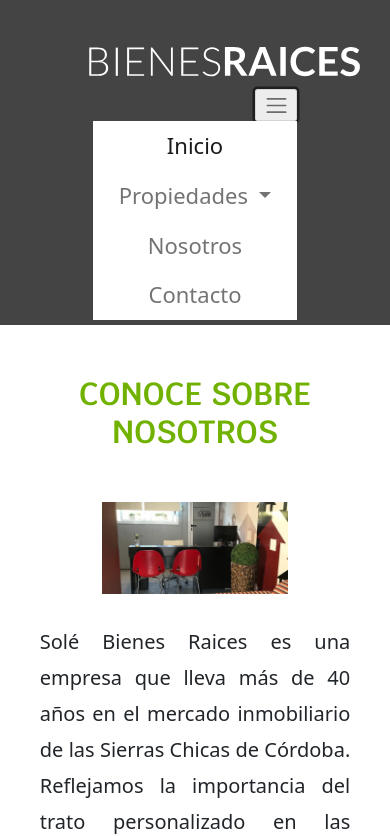
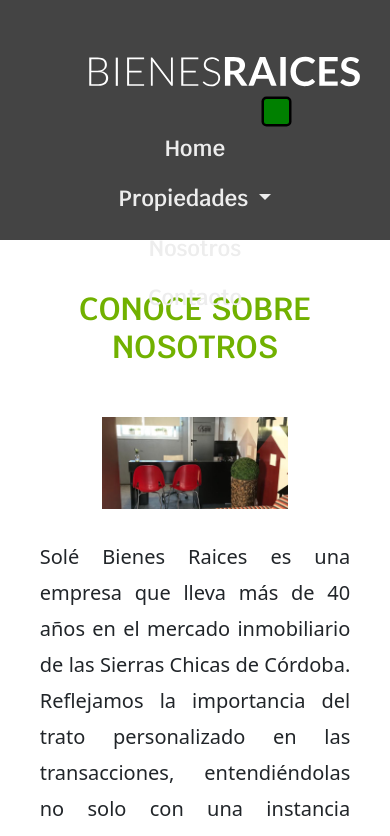
Before and after one commit to natyroldan82/ProyectEnd-master-master, a website: page pages/nosotros.html in a window 390 px wide. Both pictures are taken after a click on the button "Toggle navigation". Shown: the top 836 px of the page. Drawn offline with nearby package versions, Linux system fonts and the light colour scheme.

Commit message:
update  boton

```diff
--- a/pages/nosotros.html
+++ b/pages/nosotros.html
@@ -26,34 +26,32 @@
                     <img src="../assets/img/logo.svg" alt="Logotipo de Bienes Raices">
                 </a>
 
-
-
-                <nav class="navbar navbar-light">
+                <nav class="navbar navbar-expand-lg navbar">
 
                   <a class="navbar-brand" href="../index.html"></a>
 
-                  <button class="navbar-toggler" type="button"  data-bs-toggle="collapse" data-bs-target="#navbarNavDropdown "aria-controls="navbarNavDropdown" aria-expanded="false" aria-label="Toggle navigation">
-                    <span class="navbar-toggler-icon"></span>
+                  <button class="navbar-toggler " style="background-color: green"  type="button" data-bs-toggle="collapse" data-bs-target="#navbarNavDropdown" aria-controls="navbarNavDropdown" aria-expanded="false" aria-label="Toggle navigation">
+                    <span class="navbar-toggler-icon  justify-content-center"></span>
                   </button>
                   <div class="collapse navbar-collapse justify-content-center" id="navbarNavDropdown">
                     <ul class="navbar-nav">
-                      <li class="nav-item" >
-                        <a class="nav-link active" aria-current="page" href="../index.html">Inicio</a>
+                      <li class="nav-item ">
+                        <a class="nav-link active" aria-current="page" href="../index.html">Home</a>
                       </li>
                       <li class="nav-item dropdown">
-                        <a class="nav-link dropdown-toggle" href="#" id="navbarDropdownMenuLink" role="button" data-bs-toggle="dropdown" aria-expanded="false">
+                        <a class="nav-link dropdown-toggle " href="#" id="navbarDropdownMenuLink" role="button" data-bs-toggle="dropdown" aria-expanded="false">
                          Propiedades
                         </a>
-                        <ul class="dropdown-menu" style="background-color:green " style="font-style:black";  aria-labelledby="navbarDropdownMenuLink">
-                          <li><a class="dropdown-item" href="../pages/alquiler.html">Alquileres</a></li>
-                          <li><a class="dropdown-item" href="../pages/venta.html">Ventas</a></li>
+                        <ul class="dropdown-menu" style="background-color:green ;" aria-labelledby="navbarDropdownMenuLink">
+                          <li><a class="dropdown-item" href="alquiler.html">Alquileres</a></li>
+                          <li><a class="dropdown-item" href="venta.html">Ventas</a></li>
                         </ul>
 
                        <li class="nav-item">
-                            <a class="nav-link" href="../pages/nosotros.html">Nosotros</a>
+                            <a class="nav-link" href="nosotros.html">Nosotros</a>
                           </li>
                         <li class="nav-item">
-                            <a class="nav-link" href="../pages/contacto.html">Contacto</a>
+                            <a class="nav-link" href="contacto.html">Contacto</a>
                           </li>
                       </li>
                     </ul>
@@ -61,8 +59,9 @@
 
 
 
-            </div> <!--.barra-->
-        </div>
+               </div><!-- cierre barra-->
+
+            </div>
     </header>
 
 <main class="contenedor nosotros">
--- a/scss/sections/_header.scss
+++ b/scss/sections/_header.scss
@@ -1,30 +1,54 @@
-
+ /*
  .inicio {
     background-image: url(../assets/img/header.jpg);
     padding: 1rem 0 5rem 0;
     background-size: cover;
     background-position: center center;
     min-height: 50rem;
-    display: flex;
+    display:flex;
     @include tablet{
-       /* min-height: 70rem;*/
+        min-height: 70rem;
     }
 
     &.header{
-        background-color: $gris-oscuro;
+     background-color: $gris-oscuro;
     padding: 1rem 0 3rem 0 ;
     font-family: $font;
     font-weight: $bold;
     }
   }
+*/
 
+.header {
+    background-color: $gris-oscuro;
+    padding: 1rem 0 3rem 0;
+    font-family: $font;
+    font-weight: $bold;
+    &.inicio {
+        background-position: center center;
+        background-size: cover;
+        background-image: url(../assets/img/header.jpg);
 
+        @include tablet {
+            min-height: 70rem;
+        }
+
+        .contenido-header {
+            @include tablet {
+                min-height: 70rem;
+            }
+        }
+    }
+}
 .contenido-header {
     display: flex;
     flex-direction: column;
     justify-content:space-between ;
+
+
     @include tablet{
-       /* min-height: 70rem;*/
+        /*min-height: 70rem;*/
+
     }
 
     h1 {
@@ -35,6 +59,3 @@
 
     }
 }
-
-.navbar-toggler{
-     background-color: $blanco;}
--- a/scss/sections/_navegacion.scss
+++ b/scss/sections/_navegacion.scss
@@ -3,7 +3,7 @@
    flex-direction: column;
    padding-top: 3.5rem;
    align-items: center;
-
+   height: 20rem;
 
   img{
       width: 30rem;
@@ -17,6 +17,7 @@
 }
 
 .navbar-nav{
+
    @include tablet{
       display: flex;
       align-items: center;
@@ -39,11 +40,13 @@
       }
   }
 }
-.navbar-collapse{
-   background-color: white;
-  font-size: 6rem;
-}
-.navbar-toggler-icon{
+.navbar-toggler{
    width: 2.5rem;
    height: 2.5rem;
+   background-color: $blanco;
 }
+
+.navbar-collapse{
+   background-color:none;
+
+}
```
Also changed, not shown: index.html (+6 -5 lines), pages/alquiler.html (+1 -1 lines), pages/anunciodpto.html (+5 -4 lines), pages/contacto.html (+1 -1 lines), pages/venta.html (+1 -1 lines), css/style.css, 1 other file.
